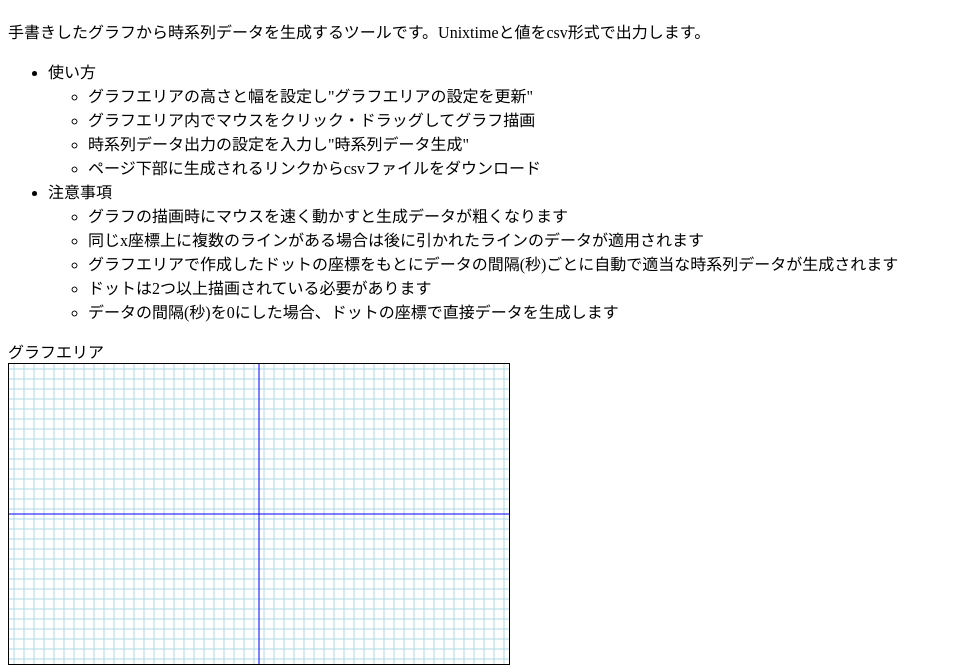
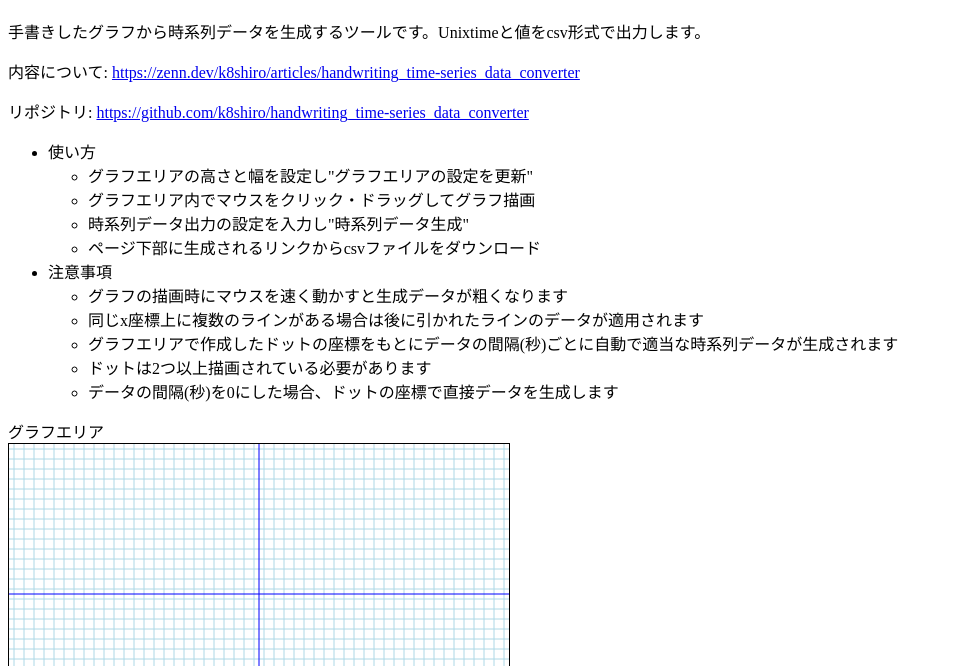
Before and after one commit to k8shiro/handwriting_time-series_data_converter, a plain HTML site: page index.html in a window 1280 px wide. Shown: the part 70-736 px from the top of the page, without its empty margins (0-953 px from the left). Drawn offline with Linux system fonts and the light colour scheme.

Commit message:
Add link

```diff
--- a/index.html
+++ b/index.html
@@ -27,6 +27,8 @@
     <body>
         <h1>手書き時系列データ生成器</h1>
         <p>手書きしたグラフから時系列データを生成するツールです。Unixtimeと値をcsv形式で出力します。</p>
+        <p>内容について: <a href="https://zenn.dev/k8shiro/articles/handwriting_time-series_data_converter">https://zenn.dev/k8shiro/articles/handwriting_time-series_data_converter</a></p>
+        <p>リポジトリ: <a href="https://github.com/k8shiro/handwriting_time-series_data_converter">https://github.com/k8shiro/handwriting_time-series_data_converter</a></p>
 
         <ul>
             <li>使い方
```
